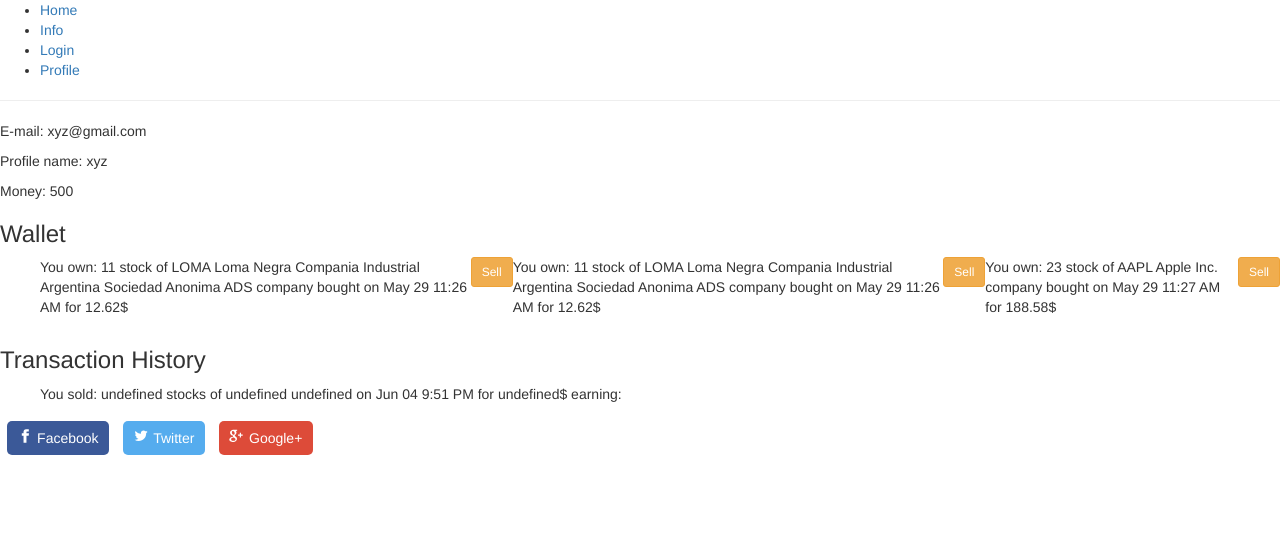
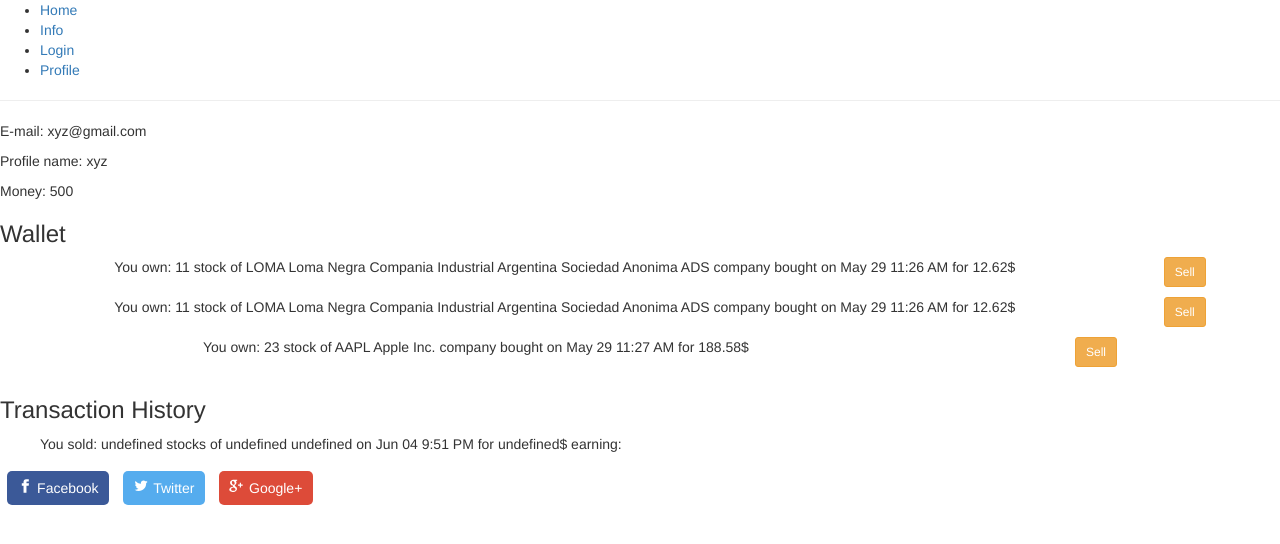
Before and after one commit to MrDamus/stock-trading-app, a React (Create React App) app: page /profile in a window 1280 px wide. Shown: the top 544 px of the page. Built offline with nearby package versions, Linux system fonts and the light colour scheme.

Commit message:
fixed prop types

```diff
--- a/src/Profile.js
+++ b/src/Profile.js
@@ -1,8 +1,6 @@
 import React, { Component } from 'react';
 import { connect } from 'react-redux';
 import PropTypes from 'prop-types';
-import moment from 'moment';
-import { Button } from 'react-bootstrap';
 import { sellStock } from './actions';
 import FacebookShareButton from './profile/socialMediaButtons/facebookShareButton'
 import TwitterShareButton from './profile/socialMediaButtons/twitterShareButton'
--- a/src/profile/transactionHistory.js
+++ b/src/profile/transactionHistory.js
@@ -23,7 +23,7 @@ const mapDispatchToProps = (dispatch) => {
 }
 
 TransactionHistory.propTypes = {
-
+  data: PropTypes.array
 };
 
 
--- a/src/profile/transactionListElement.js
+++ b/src/profile/transactionListElement.js
@@ -1,5 +1,4 @@
 import React from 'react';
-import { connect } from 'react-redux';
 import PropTypes from 'prop-types';
 import moment from 'moment';
 import { sellStock } from '../actions';
@@ -26,4 +25,8 @@ const transactionListElement = ({ data }) => (
 </div>
 )
 
+transactionListElement.propTypes = {
+  data: PropTypes.object.isRequired
+}
+
 export default transactionListElement;
--- a/src/profile/wallet.js
+++ b/src/profile/wallet.js
@@ -1,15 +1,12 @@
 import React from 'react';
 import { connect } from 'react-redux';
-import PropTypes from 'prop-types';
-import moment from 'moment';
-import { sellStock } from '../actions';
-import { Button } from 'react-bootstrap';
+import PropTypes from 'prop-types'
 import TransactionListElement from './transactionListElement.js'
 
 const Wallet = ({ data }) => (
 <div className='wallet' key={data.date}>
   <h3>Wallet</h3>
-  <ul style={{ display: "flex", justifyContent: "space-around" }}>
+  <ul style={{ display: "flex", flexDirection: "column" }}>
     {data.map(transaction => <TransactionListElement key={data.date} data={transaction} /> )}
   </ul>
 </div>
@@ -22,8 +19,7 @@ const mapDispatchToProps = (dispatch) => {
 }
 
 Wallet.propTypes = {
-
-};
-
+  data: PropTypes.array.isRequired
+}
 
 export default connect(null, mapDispatchToProps)(Wallet);
```
